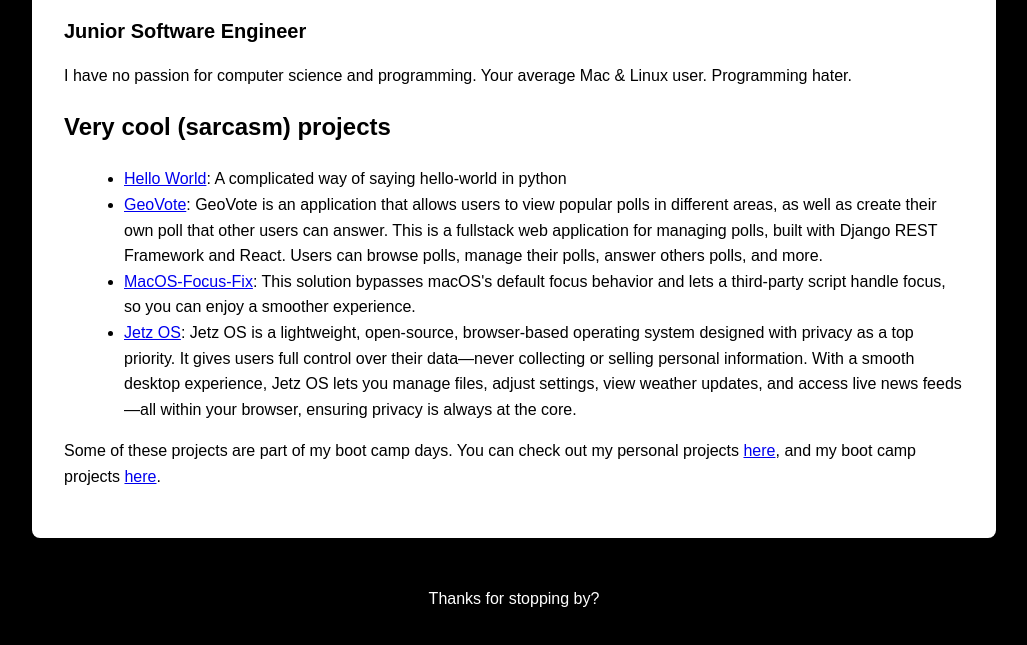
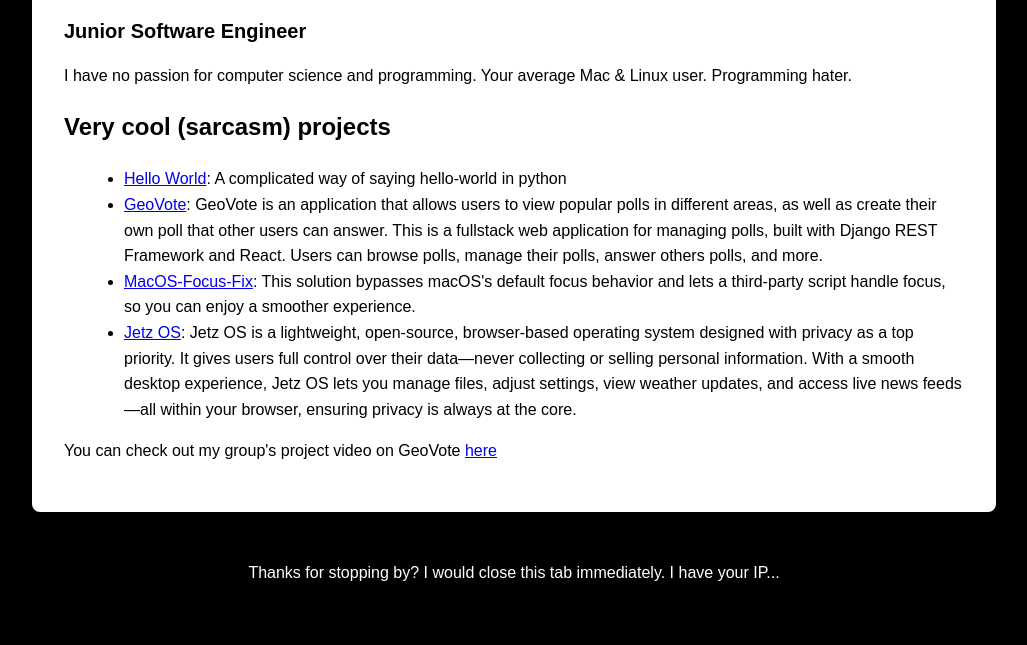
Before and after one commit to HackanDemi/my_portfolio, a plain HTML site: page index.html in a window 1280 px wide. Shown: the part 161-806 px from the top of the page, without its empty margins (126-1153 px from the left). Drawn offline with Linux system fonts and the light colour scheme.

Commit message:
Include GeoVote YT video

```diff
--- a/index.html
+++ b/index.html
@@ -32,12 +32,12 @@
                     <li><a href="https://github.com/HackanDemi/MacOS-Focus-Fix">MacOS-Focus-Fix</a>: This solution bypasses macOS's default focus behavior and lets a third-party script handle focus, so you can enjoy a smoother experience.</li>
                     <li><a href="https://github.com/HackanDemi/OS">Jetz OS</a>: Jetz OS is a lightweight, open-source, browser-based operating system designed with privacy as a top priority. It gives users full control over their data—never collecting or selling personal information. With a smooth desktop experience, Jetz OS lets you manage files, adjust settings, view weather updates, and access live news feeds—all within your browser, ensuring privacy is always at the core.</li>
                 </ul>
-                <p>Some of these projects are part of my boot camp days. You can check out my personal projects <a href="https://github.com/HakanDemirbas/hello-world">here</a>, and my boot camp projects <a href="https://github.com/HakanDemirbas/yankee_assignments">here</a>.</p>
+                <p>You can check out my group's project video on GeoVote <a href="https://youtu.be/omluT0PtYQE?si=jG1wXTHeBS1nq8tP">here</a></p>
             </div>
         </div>
     </main>
     <footer>
-        <p id="foot-text-color">Thanks for stopping by?</p>
+        <p id="foot-text-color">Thanks for stopping by? I would close this tab immediately. I have your IP...</p>
     </footer>
 </body>
 
```
